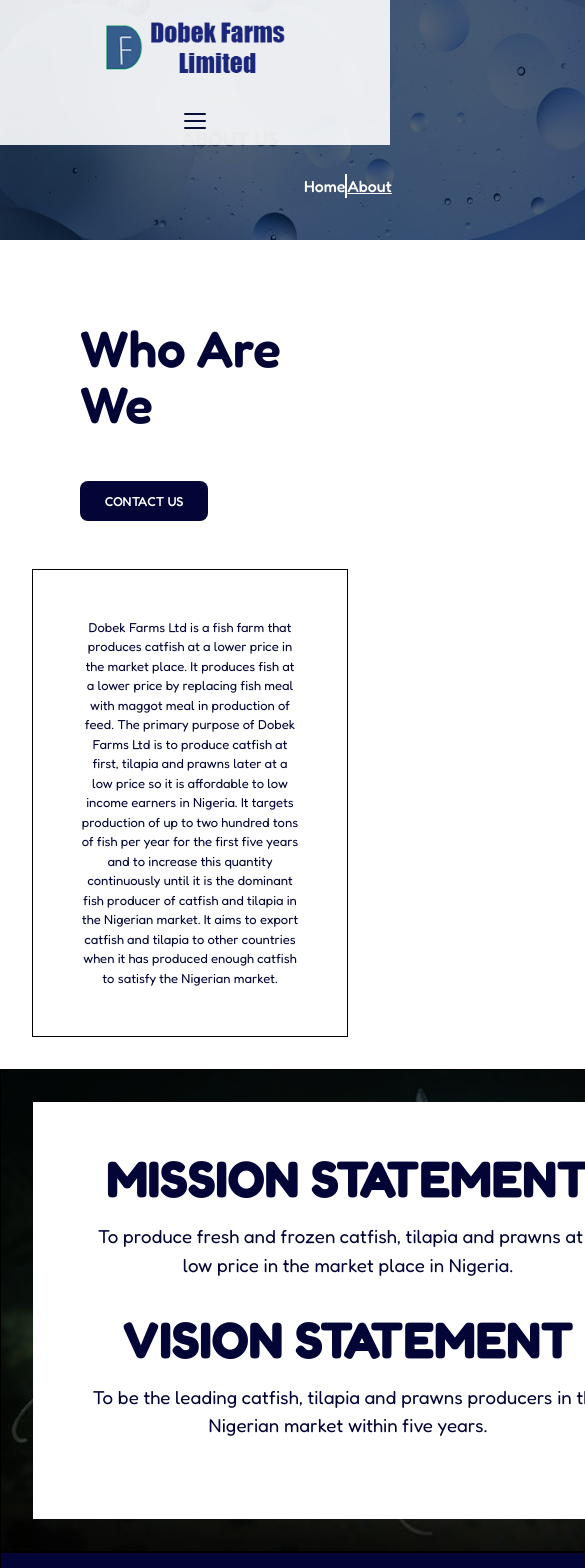
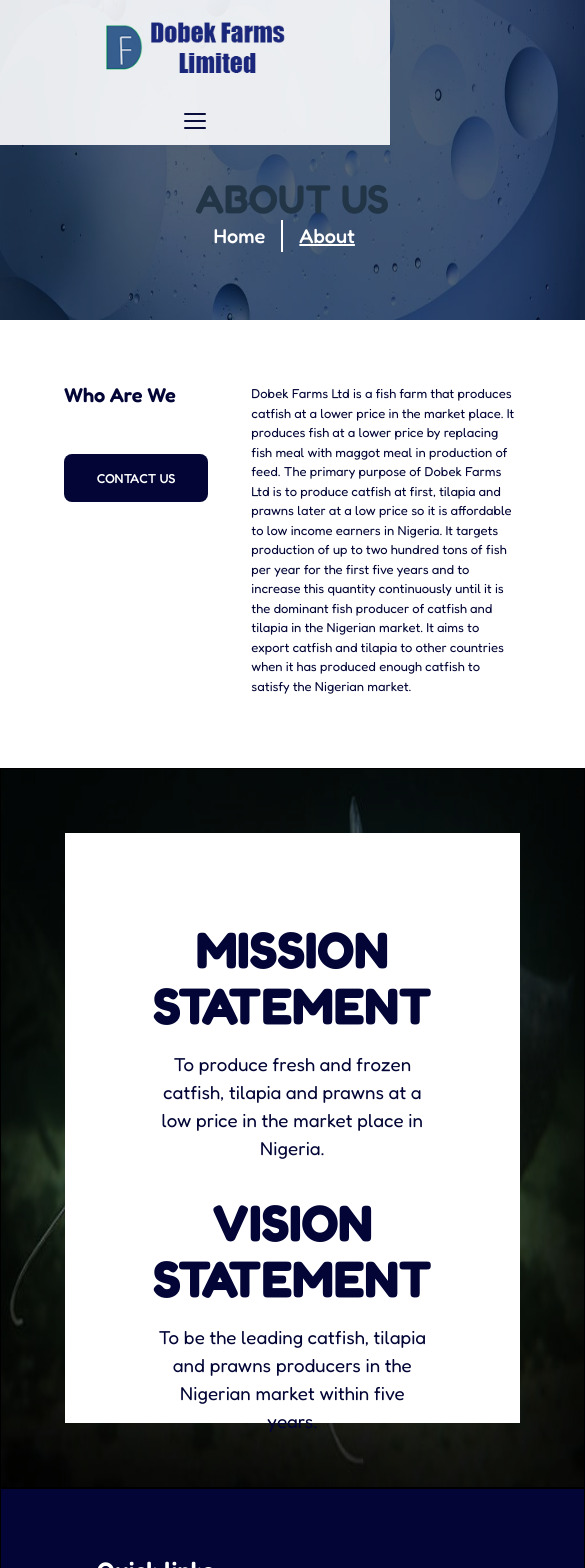
Before and after one commit to PSongs/DOBEX-FARM, a React (Vite) app: page /about in a window 390 px wide. Shown: the top 1568 px of the page, 585 px wide, since content can reach past the window. Built offline with nearby package versions, Linux system fonts and the light colour scheme.

Commit message:
UPDATE AGAIN

```diff
--- a/src/Components/AboutUs/about.css
+++ b/src/Components/AboutUs/about.css
@@ -53,6 +53,7 @@
     height: 100%;
     display: flex;
     flex-direction: column;
+    align-items: center;
 }
 
 .Text-Holder h1{
@@ -62,19 +63,21 @@
 .Link-Holder{
     /* border: 1px solid black; */
     width: 100%;
-    height: 2rem%;
-    justify-content: space-between;
+    height: 2rem;
+    /* justify-content: space-between; */
     display: flex;
     flex-direction: row;
     text-align: center;
     align-items: center;
-    padding-left: 12rem;
-    padding-right: 12rem;
+    padding-left: 2rem;
+    padding-right: 2rem;
 }
 
 .H,
 A{
     color: white;
+    font-size: 20px;
+    margin-right: 1rem;
 }
 
 .A{
@@ -88,7 +91,8 @@
 
 .DASH{
     border: 1px solid white;
-    height: 100%;
+    height: 3rem;
+    margin-right: 1rem;
 }
 
 .Link-Holder a{
@@ -110,6 +114,15 @@
     display: flex;
     flex-direction: column;
     padding: 6rem;
+}
+
+.AboutB button{
+    width: 10rem;
+    height: 3rem;
+    background-color: #020535;
+    border: none;
+    color: white;
+    font-size: 13px;
 }
 
 .About-Hero-Two-Text h1 {
@@ -214,85 +227,228 @@
 
 /* MEDIA QUERY FOR MAX-WIDTH 480PX /////////////////////////////////////////////////////////////////////////// */
 @media (max-width: 480px) {
-    .About-Hero-One {
-        height: 15rem;
+    .About-Hero-One{
+        /* border: 1px solid black; */
         width: 100%;
+        height: 20rem;
+        background-color: black;
+        display: flex;
+        position: relative;
+        background-position: center;
+        background-size: cover;
+        background-repeat: no-repeat;
+        z-index: -2000;
+        overflow: hidden;
     }
 
-    .About-Hero-One-Container {
-        padding-left: 1rem;
-        padding-right: 1rem;
-        padding-top: 5rem;
+    .Home{
+        position: relative;
+        z-index: 100;
+    }
+
+    .About-Hero-One img{
+        position: absolute;
+        width: 100%;
+        height: 100%;
+        z-index: -1000;
+        opacity: 45%;
+    }
+
+    .About-Hero-One-Container{
+        width: 100%;
+        height: 100%;
         display: flex;
         flex-direction: column;
         align-items: center;
         padding-left: 7rem;
         padding-right: 7rem;
-        padding-top: 8rem;
+        padding-top: 11rem;
     }
 
-    .Text-Holder {
+    .Text-Holder{
+        /* border: 1px solid black; */
+        width: 100%;
+        height: 100%;
+        display: flex;
+        flex-direction: center;
+        align-content: center;
+    }
+
+    .ABOUT-LINK{
+        /* border: 1px solid white; */
+        width: 50%;
+        height: 100%;
+        display: flex;
+        flex-direction: column;
+        align-items: center;
+    }
+
+    .ABOUT-LINK h1{
+        font-size: 40px;
+    }
+
+    .Text-Holder h1{
+        font-weight: 600;
+    }
+
+    .Link-Holder{
+        /* border: 1px solid rgb(240, 5, 5); */
+        width: 100%;
+        height: 2rem;
+        justify-content: space-between;
+
+    }
+
+    .H,
+    A{
+        color: white;
+    }
+
+    .A{
+        text-decoration: underline;
+        color: white;
+    }
+
+    .A:hover{
+        color: white;
+    }
+
+    .DASH{
+        border: 1px solid white;
+        height: 100%;
+    }
+
+    .Link-Holder a{
+        text-align: center;
+    }
+
+
+    .About-Hero-Two {
+        width: 100%;
+        height: 28rem !important;
+        display: flex;
+        flex-direction: row;
+        background-color: white;
+    }
+
+    .About-Hero-Two-Text {
+        width: 43%;
+        height: 100%;
+        display: flex;
+        flex-direction: column;
+        padding: 4rem;
+    }
+
+    .About-Hero-Two-Text h1{
+        font-size: 20px;
+    }
+
+    .AboutB button{
+        width: 9rem;
+        height: 3rem;
+        background-color: #020535;
+        border: none;
+        color: white;
+        font-size: 13px;
+    }
+
+    .About-Hero-Two-Text h1 {
+        color: #020535;
+        font-weight: 600;
+    }
+
+    .About-Hero-Two-Text h3 {
+        color: #020535;
+        font-weight: 400;
+        margin-top: 2rem;
+    }
+
+    .About-Hero-Two-Image {
+        width: 57%;
+        height: auto;
+        /* border: 1px solid black; */
+        padding-right: 4rem !important;
+        padding-top: 4rem !important;
+
+    }
+
+    .About-Hero-Two-Image h3{
+        color: #020535;
+        font-weight: 400;
+        font-size: 13px;
+    }
+
+    .About-Hero-Two-Image img {
+        width: 100%;
+        height: 100%;
+    }
+
+
+
+    .About-Hero-Three{
+        border: 1px solid black;
+        width: 100%;
+        height: 45rem;
+        background-color: black;
+        display: flex;
+        background-position: center;
+        background-size: contain;
+        background-repeat: no-repeat;
+        position: relative;
+        z-index: -2000;
+        overflow: hidden;
+    }
+
+    .About-Hero-Three img{
+        position: absolute;
+        width: 100%;
+        height: 100%;
+        z-index: -1000;
+        opacity: 45%;
+    }
+
+    .About-Hero-Three-Content{
+        /* border: 1px solid white; */
+        width: 100%;
+        height: 100%;
+        padding: 4rem;
+        display: flex;
+        justify-content: center !important;
+        align-content: center !important;
+    }
+
+    .Content-Box{
+        /* border: 1px solid red; */
+        width: 100%;
+        height: 100%;
+        display: flex;
+        flex-direction: column;
+        background-color: white;
+        padding: 4rem;
+    }
+
+    .Main-Content{
+        width: 100%;
+        height: 100%;
+        /* border: 1px solid black; */
+        padding: 1.5rem;
+        display: flex;
         flex-direction: column;
     }
 
-    .ABOUT-LINK {
-        width: 100%;
-    }
-
-    .ABOUT-LINK h1{
-        font-size: 20px;
-    }
-
-    /* .AboutBtn{
-        display: none;
-    } */
-
-    .Link-Holder {
-        flex-direction: column;
-        padding-left: 2rem;
-        padding-right: 2rem;
-    }
-
-    .About-Hero-Two {
-        flex-direction: column;
-        height: auto;
-        width: 100%;
-        padding: 2rem;
-    }
-
-    .About-Hero-Two-Text {
-        width: 50%;
-        padding: 3rem;
-    }
-
-    .About-Hero-Two-Image {
-        width: 50%;
-        padding: 3rem;
-        border: 1px solid black;
-    }
-
-    .About-Hero-Two-Image h3{
-        font-size: 13px;
+    .Main-Content h1{
+        color: #020535;
         text-align: center;
     }
 
-    .About-Hero-Three {
-        height: auto;
+    .Main-Content h3{
+        color: #020535;
+        text-align: center;
+        font-weight: 400;
+        margin-top: 1rem;
+        margin-bottom: 2rem;
     }
 
-    .About-Hero-Three-Content {
-        flex-direction: column;
-        padding: 2rem;
-    }
-
-    .Content-Box {
-        width: 100%;
-        padding: 2rem;
-    }
-
-    .Main-Content {
-        padding: 1rem;
-    }
 }
 
 
--- a/src/Components/ContactUs/contactus.css
+++ b/src/Components/ContactUs/contactus.css
@@ -62,20 +62,23 @@
 .Link-Holder{
     /* border: 1px solid black; */
     width: 100%;
-    height: 2rem%;
+    height: 2rem;
     justify-content: space-between;
     display: flex;
     flex-direction: row;
     text-align: center;
     align-items: center;
-    padding-left: 12rem;
-    padding-right: 12rem;
+    padding-left: 2rem;
+    padding-right: 2rem;
 }
 
 .H,
 A{
     color: white;
+    font-size: 20px;
+    margin-right: 1rem;
 }
+
 
 .A{
     text-decoration: underline;
--- a/src/Components/OurServices/ourservices.css
+++ b/src/Components/OurServices/ourservices.css
@@ -62,20 +62,23 @@
 .Link-Holder{
     /* border: 1px solid black; */
     width: 100%;
-    height: 2rem%;
+    height: 2rem;
     justify-content: space-between;
     display: flex;
     flex-direction: row;
     text-align: center;
     align-items: center;
-    padding-left: 12rem;
-    padding-right: 12rem;
+    padding-left: 4rem !important;
+    padding-right: 4rem !important;
 }
 
 .H,
 A{
     color: white;
+    font-size: 20px;
+    margin-right: 1rem;
 }
+
 
 .A{
     text-decoration: underline;
--- a/src/Pages/AboutUs.jsx
+++ b/src/Pages/AboutUs.jsx
@@ -16,8 +16,7 @@
         <div className="About-Hero-One-Container">
           <div className="Text-Holder">
             <div className="ABOUT-LINK">
-              <h1>ABOUT US</h1>
-              <br></br>
+              <h1>ABOUT US <br></br>
 
               <div className="Link-Holder">
                 <Link className="H" to="/">
@@ -26,6 +25,7 @@
                 <div className="DASH"></div>
                 <Link className="A">About</Link>
               </div>
+              </h1>
             </div>
           </div>
         </div>
@@ -39,7 +39,7 @@
           <br></br>
           <br></br>
 
-          <Link className="AboutBtn" to="/contact">
+          <Link className="AboutB" to="/contact">
             <button>CONTACT US</button>
           </Link>
         </div>
--- a/src/Pages/ContactUs.jsx
+++ b/src/Pages/ContactUs.jsx
@@ -14,9 +14,8 @@
         <img src={BlueImage} alt=""></img>
         <div className="Contact-Hero-One-Container">
           <div className="Text-Holder">
-            <div className="ABOUT-LINK">
-              <h1>CONTACT</h1>
-              <br></br>
+          <div className="ABOUT-LINK">
+              <h1>CONTACT<br></br>
 
               <div className="Link-Holder">
                 <Link className="H" to="/">
@@ -25,6 +24,7 @@
                 <div className="DASH"></div>
                 <Link className="A">Contact</Link>
               </div>
+              </h1>
             </div>
           </div>
         </div>
--- a/src/Pages/OurServices.jsx
+++ b/src/Pages/OurServices.jsx
@@ -19,17 +19,17 @@
         <img src={BlueImage} alt=""></img>
         <div className="Our-Hero-One-Container">
           <div className="Text-Holder">
-            <div className="ABOUT-LINK">
-              <h1>OUR SERVICES</h1>
-              <br></br>
+          <div className="ABOUT-LINK">
+              <h1>OUR SERVICE <br></br>
 
               <div className="Link-Holder">
                 <Link className="H" to="/">
                   Home
                 </Link>
                 <div className="DASH"></div>
-                <Link className="A">Services</Link>
+                <Link className="A">Service</Link>
               </div>
+              </h1>
             </div>
           </div>
         </div>
```
